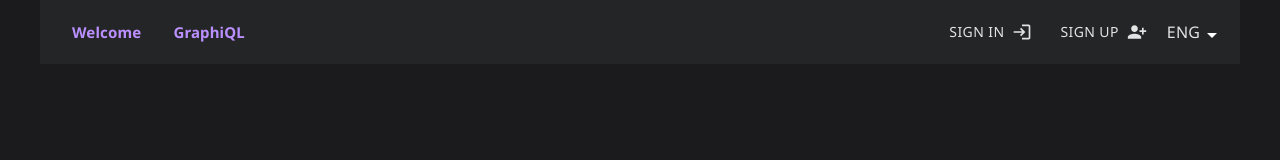
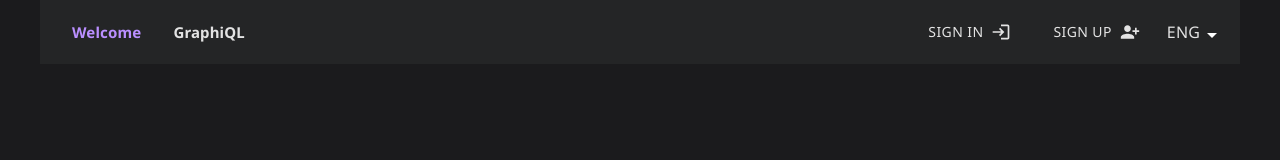
Before and after one commit to Ivan-Gav/graphiql-app, a React (Vite) app: page / in a window 1280 px wide. Shown: the top 160 px of the page. Built offline with nearby package versions, Linux system fonts and the light colour scheme; no server answers.

Commit message:
feat: add conditional styles to all header links

```diff
--- a/src/components/Header/Header.tsx
+++ b/src/components/Header/Header.tsx
@@ -1,5 +1,5 @@
 import { useState } from 'react';
-import { NavLink, useNavigate } from 'react-router-dom';
+import { NavLink, useNavigate, useLocation } from 'react-router-dom';
 import {
   AppBar,
   Box,
@@ -28,6 +28,7 @@ export default function Header() {
 
   const dispatch = useAppDispatch();
 
+  const location = useLocation();
   const navigate = useNavigate();
   const T = useText();
 
@@ -76,7 +77,14 @@ export default function Header() {
                 handleCloseNavMenu();
               }}
             >
-              <Typography textAlign="center">{T.WELCOME_PAGE}</Typography>
+              <Typography
+                textAlign="center"
+                color={
+                  location.pathname === '/' ? 'primary.main' : 'text.primary'
+                }
+              >
+                {T.WELCOME_PAGE}
+              </Typography>
             </MenuItem>
             <MenuItem
               onClick={() => {
@@ -84,7 +92,16 @@ export default function Header() {
                 handleCloseNavMenu();
               }}
             >
-              <Typography textAlign="center">{T.GRAPHIQL_PAGE}</Typography>
+              <Typography
+                textAlign="center"
+                color={
+                  location.pathname === '/graphiql'
+                    ? 'primary.main'
+                    : 'text.primary'
+                }
+              >
+                {T.GRAPHIQL_PAGE}
+              </Typography>
             </MenuItem>
             <Divider />
             {isAuth && (
@@ -104,7 +121,16 @@ export default function Header() {
                   handleCloseNavMenu();
                 }}
               >
-                <Typography textAlign="center">{T.SIGNIN}</Typography>
+                <Typography
+                  textAlign="center"
+                  color={
+                    location.pathname === '/signin'
+                      ? 'primary.main'
+                      : 'text.primary'
+                  }
+                >
+                  {T.SIGNIN}
+                </Typography>
               </MenuItem>
             )}
             {!isAuth && (
@@ -114,17 +140,40 @@ export default function Header() {
                   handleCloseNavMenu();
                 }}
               >
-                <Typography textAlign="center">{T.SIGNUP}</Typography>
+                <Typography
+                  textAlign="center"
+                  color={
+                    location.pathname === '/signup'
+                      ? 'primary.main'
+                      : 'text.primary'
+                  }
+                >
+                  {T.SIGNUP}
+                </Typography>
               </MenuItem>
             )}
           </Menu>
         </Box>
 
         <Box sx={{ flexGrow: 1, display: { xs: 'none', md: 'flex' } }}>
-          <Link component={NavLink} to="/" px={2}>
+          <Link
+            component={NavLink}
+            to="/"
+            px={2}
+            color={location.pathname === '/' ? 'primary.main' : 'text.primary'}
+          >
             {T.WELCOME_PAGE}
           </Link>
-          <Link component={NavLink} to="/graphiql" px={2}>
+          <Link
+            component={NavLink}
+            to="/graphiql"
+            px={2}
+            color={
+              location.pathname === '/graphiql'
+                ? 'primary.main'
+                : 'text.primary'
+            }
+          >
             {T.GRAPHIQL_PAGE}
           </Link>
         </Box>
@@ -147,18 +196,20 @@ export default function Header() {
             <>
               <Button
                 component={NavLink}
+                sx={{ px: '15px' }}
                 to="/signin"
                 onClick={handleCloseNavMenu}
-                variant="text"
+                variant={location.pathname === '/signin' ? 'outlined' : 'text'}
                 endIcon={<Login />}
               >
                 {T.SIGNIN}
               </Button>
               <Button
                 component={NavLink}
+                sx={{ px: '15px' }}
                 to="/signup"
                 onClick={handleCloseNavMenu}
-                variant="text"
+                variant={location.pathname === '/signup' ? 'outlined' : 'text'}
                 endIcon={<PersonAddAlt1 />}
               >
                 {T.SIGNUP}
```
